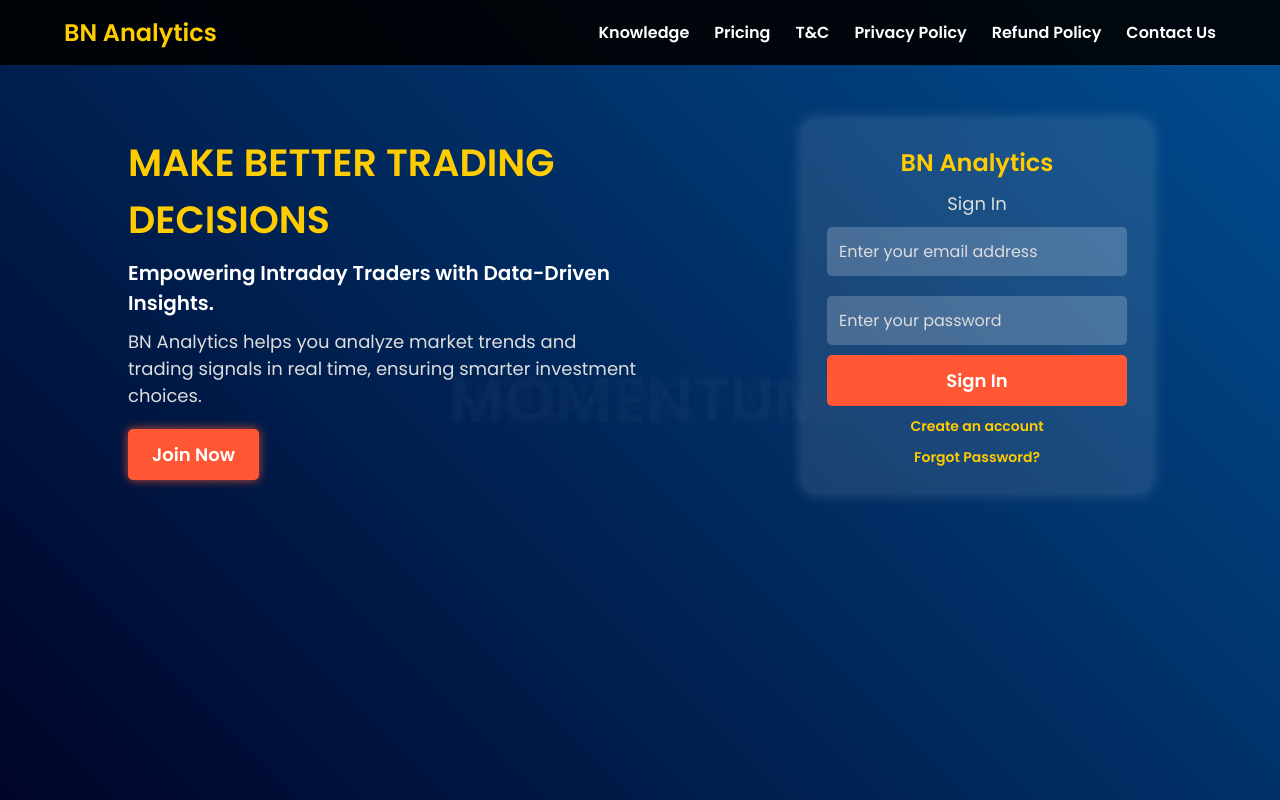
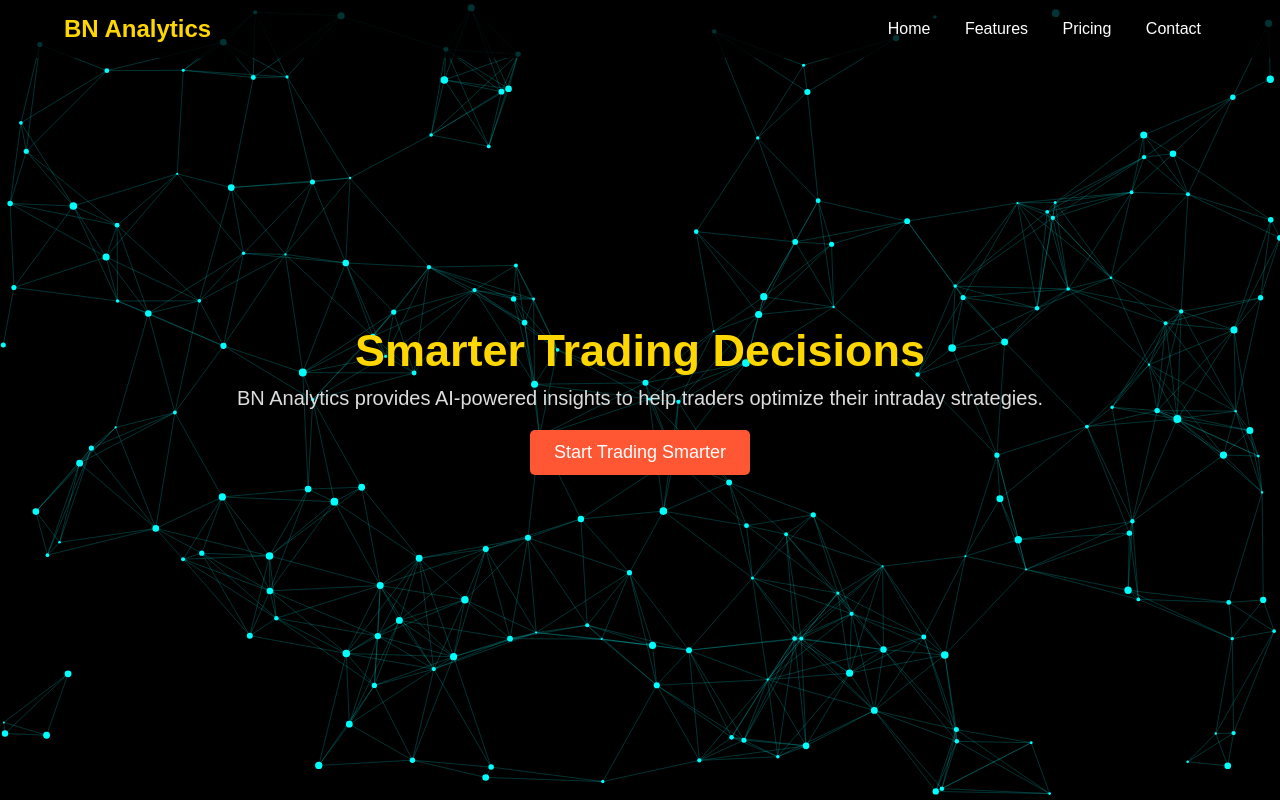
Before and after one commit to BN-Analytics/BN-Analytics, a plain HTML site: page index.html in a window 1280 px wide. Drawn offline with Linux system fonts and the light colour scheme.

Commit message:
Update index.html

```diff
--- a/index.html
+++ b/index.html
@@ -3,9 +3,9 @@
 <head>
     <meta charset="UTF-8">
     <meta name="viewport" content="width=device-width, initial-scale=1.0">
-    <title>BN Analytics - Smarter Trading</title>
-    <link href="https://fonts.googleapis.com/css2?family=Poppins:wght@300;400;600&display=swap" rel="stylesheet">
+    <title>BN Analytics - Trading Insights</title>
     <style>
+        /* Reset styles */
         * {
             margin: 0;
             padding: 0;
@@ -14,21 +14,25 @@
         }
 
         body {
-            background: linear-gradient(45deg, #000428, #004e92);
+            background: black;
             color: white;
             text-align: center;
-            height: 100vh;
-            display: flex;
-            flex-direction: column;
-            align-items: center;
             overflow: hidden;
+        }
+
+        /* Full-Screen Canvas for Digital Network */
+        canvas {
+            position: fixed;
+            top: 0;
+            left: 0;
+            width: 100%;
+            height: 100%;
+            z-index: -1;
         }
 
         /* Header */
         .header {
             width: 100%;
-            background: rgba(0, 0, 0, 0.9);
-            color: white;
             padding: 15px 5%;
             display: flex;
             justify-content: space-between;
@@ -36,25 +40,21 @@
             position: fixed;
             top: 0;
             left: 0;
-            z-index: 100;
+            background: rgba(0, 0, 0, 0.8);
+            z-index: 10;
         }
 
-        .header .logo {
+        .logo {
             font-size: 24px;
             font-weight: bold;
-            color: #FFCC00;
-        }
-
-        .nav {
-            display: flex;
-            gap: 25px;
+            color: #FFD700;
         }
 
         .nav a {
+            margin: 0 15px;
             color: white;
             text-decoration: none;
             font-size: 16px;
-            font-weight: bold;
             transition: 0.3s;
         }
 
@@ -62,204 +62,156 @@
             color: #FF5733;
         }
 
-        /* Background Animation with Words */
-        .bg-words {
-            position: absolute;
-            top: 0;
-            left: 0;
-            width: 100%;
-            height: 100%;
+        /* Hero Section */
+        .hero {
+            height: 100vh;
             display: flex;
+            align-items: center;
             justify-content: center;
-            align-items: center;
-            overflow: hidden;
-            pointer-events: none;
+            flex-direction: column;
+            padding: 0 10%;
+            z-index: 1;
+            position: relative;
         }
 
-        .bg-words span {
-            position: absolute;
-            font-size: 50px;
-            font-weight: bold;
-            opacity: 0;
-            color: rgba(255, 255, 255, 0.1);
-            text-transform: uppercase;
-            animation: fadeWords 12s infinite linear;
+        .hero h1 {
+            font-size: 45px;
+            font-weight: 600;
+            color: #FFD700;
         }
 
-        .bg-words span:nth-child(1) { animation-delay: 0s; }
-        .bg-words span:nth-child(2) { animation-delay: 2s; }
-        .bg-words span:nth-child(3) { animation-delay: 4s; }
-        .bg-words span:nth-child(4) { animation-delay: 6s; }
-        .bg-words span:nth-child(5) { animation-delay: 8s; }
-        .bg-words span:nth-child(6) { animation-delay: 10s; }
-
-        @keyframes fadeWords {
-            0% { opacity: 0; transform: scale(1); }
-            20% { opacity: 0.3; transform: scale(1.2); }
-            40% { opacity: 0.1; transform: scale(1.5); }
-            100% { opacity: 0; transform: scale(2); }
-        }
-
-        /* Main Content */
-        .container {
-            width: 80%;
-            max-width: 1200px;
-            display: flex;
-            justify-content: space-between;
-            align-items: center;
-            margin-top: 120px;
-        }
-
-        .content {
-            max-width: 50%;
-            text-align: left;
-        }
-
-        h1 {
-            font-size: 38px;
-            font-weight: 600;
-            color: #FFCC00;
-            text-transform: uppercase;
-        }
-
-        p {
-            font-size: 18px;
-            color: #DDDDDD;
+        .hero p {
+            font-size: 20px;
+            color: #DDD;
             margin-top: 10px;
         }
 
-        .highlight {
-            font-size: 20px;
-            color: #FFFFFF;
-            font-weight: bold;
-        }
-
-        .join-btn {
+        .cta-btn {
             display: inline-block;
+            margin-top: 20px;
             padding: 12px 24px;
-            background-color: #FF5733;
+            background: #FF5733;
             color: white;
+            font-size: 18px;
             text-decoration: none;
             border-radius: 5px;
-            font-size: 18px;
-            font-weight: bold;
-            margin-top: 20px;
-            box-shadow: 0px 0px 10px rgba(255, 87, 51, 0.8);
             transition: 0.3s;
         }
 
-        .join-btn:hover {
-            background-color: #E64A19;
-            box-shadow: 0px 0px 15px rgba(255, 87, 51, 1);
-        }
-
-        /* Login Form */
-        .form-container {
-            background: rgba(255, 255, 255, 0.1);
-            padding: 25px;
-            border-radius: 12px;
-            color: white;
-            width: 350px;
-            box-shadow: 0px 0px 15px rgba(255, 255, 255, 0.2);
-            backdrop-filter: blur(10px);
-            text-align: center;
-        }
-
-        .form-container h2 {
-            color: #FFCC00;
-            margin-bottom: 10px;
-        }
-
-        .form-container input {
-            width: 100%;
-            padding: 12px;
-            margin: 10px 0;
-            border: none;
-            border-radius: 5px;
-            outline: none;
-            background: rgba(255, 255, 255, 0.2);
-            color: white;
-            font-size: 16px;
-        }
-
-        .form-container input::placeholder {
-            color: #ddd;
-        }
-
-        .form-container button {
-            width: 100%;
-            padding: 12px;
-            background-color: #FF5733;
-            color: white;
-            border: none;
-            border-radius: 5px;
-            font-size: 18px;
-            font-weight: bold;
-            cursor: pointer;
-            transition: 0.3s;
-        }
-
-        .form-container button:hover {
-            background-color: #E64A19;
-        }
-
-        .form-container a {
-            display: block;
-            text-decoration: none;
-            color: #FFCC00;
-            margin-top: 10px;
-            font-size: 14px;
-            font-weight: bold;
+        .cta-btn:hover {
+            background: #E64A19;
         }
     </style>
 </head>
 <body>
 
-    <!-- Background Word Animation -->
-    <div class="bg-words">
-        <span>Intraday</span>
-        <span>Momentum</span>
-        <span>Price Action</span>
-        <span>Trend Analysis</span>
-        <span>Scalping</span>
-        <span>Breakout</span>
-    </div>
+    <!-- Background Animation -->
+    <canvas id="networkCanvas"></canvas>
 
     <!-- Header -->
-    <div class="header">
+    <header class="header">
         <div class="logo">BN Analytics</div>
-        <div class="nav">
-            <a href="#">Knowledge</a>
+        <nav class="nav">
+            <a href="#">Home</a>
+            <a href="#">Features</a>
             <a href="#">Pricing</a>
-            <a href="#">T&C</a>
-            <a href="#">Privacy Policy</a>
-            <a href="#">Refund Policy</a>
-            <a href="#">Contact Us</a>
-        </div>
-    </div>
+            <a href="#">Contact</a>
+        </nav>
+    </header>
 
-    <!-- Main Content -->
-    <div class="container">
-        <div class="content">
-            <h1>Make Better Trading Decisions</h1>
-            <p class="highlight">Empowering Intraday Traders with Data-Driven Insights.</p>
-            <p>BN Analytics helps you analyze market trends and trading signals in real time, ensuring smarter investment choices.</p>
-            <a href="bn%20image%20v%201.html" class="join-btn">Join Now</a>
-        </div>
+    <!-- Hero Section -->
+    <section class="hero">
+        <h1>Smarter Trading Decisions</h1>
+        <p>BN Analytics provides AI-powered insights to help traders optimize their intraday strategies.</p>
+        <a href="#" class="cta-btn">Start Trading Smarter</a>
+    </section>
 
-        <!-- Login Form -->
-        <div class="form-container">
-            <h2>BN Analytics</h2>
-            <p>Sign In</p>
-            <form>
-                <input type="email" placeholder="Enter your email address" required>
-                <input type="password" placeholder="Enter your password" required>
-                <button type="submit">Sign In</button>
-            </form>
-            <a href="#">Create an account</a>
-            <a href="#">Forgot Password?</a>
-        </div>
-    </div>
+    <!-- JavaScript for Network Animation -->
+    <script>
+        const canvas = document.getElementById("networkCanvas");
+        const ctx = canvas.getContext("2d");
+
+        // Set canvas full screen
+        canvas.width = window.innerWidth;
+        canvas.height = window.innerHeight;
+
+        let particles = [];
+        const numParticles = 200;
+
+        // Particle Class
+        class Particle {
+            constructor() {
+                this.x = Math.random() * canvas.width;
+                this.y = Math.random() * canvas.height;
+                this.vx = (Math.random() - 0.5) * 2;
+                this.vy = (Math.random() - 0.5) * 2;
+                this.size = Math.random() * 3 + 1;
+            }
+
+            move() {
+                this.x += this.vx;
+                this.y += this.vy;
+
+                // Bounce from edges
+                if (this.x <= 0 || this.x >= canvas.width) this.vx *= -1;
+                if (this.y <= 0 || this.y >= canvas.height) this.vy *= -1;
+            }
+
+            draw() {
+                ctx.beginPath();
+                ctx.arc(this.x, this.y, this.size, 0, Math.PI * 2);
+                ctx.fillStyle = "#00ffff"; // Cyan-colored dots
+                ctx.fill();
+            }
+        }
+
+        // Create particles
+        for (let i = 0; i < numParticles; i++) {
+            particles.push(new Particle());
+        }
+
+        // Draw connections between close particles
+        function drawConnections() {
+            for (let i = 0; i < particles.length; i++) {
+                for (let j = i + 1; j < particles.length; j++) {
+                    let dx = particles[i].x - particles[j].x;
+                    let dy = particles[i].y - particles[j].y;
+                    let distance = Math.sqrt(dx * dx + dy * dy);
+
+                    if (distance < 120) {
+                        ctx.beginPath();
+                        ctx.moveTo(particles[i].x, particles[i].y);
+                        ctx.lineTo(particles[j].x, particles[j].y);
+                        ctx.strokeStyle = "rgba(0, 255, 255, 0.2)"; // Light blue connections
+                        ctx.lineWidth = 1;
+                        ctx.stroke();
+                    }
+                }
+            }
+        }
+
+        // Animation loop
+        function animate() {
+            ctx.clearRect(0, 0, canvas.width, canvas.height);
+
+            for (let i = 0; i < particles.length; i++) {
+                particles[i].move();
+                particles[i].draw();
+            }
+
+            drawConnections();
+            requestAnimationFrame(animate);
+        }
+
+        // Adjust canvas size on resize
+        window.addEventListener("resize", () => {
+            canvas.width = window.innerWidth;
+            canvas.height = window.innerHeight;
+        });
+
+        // Start animation
+        animate();
+    </script>
 
 </body>
 </html>
```
